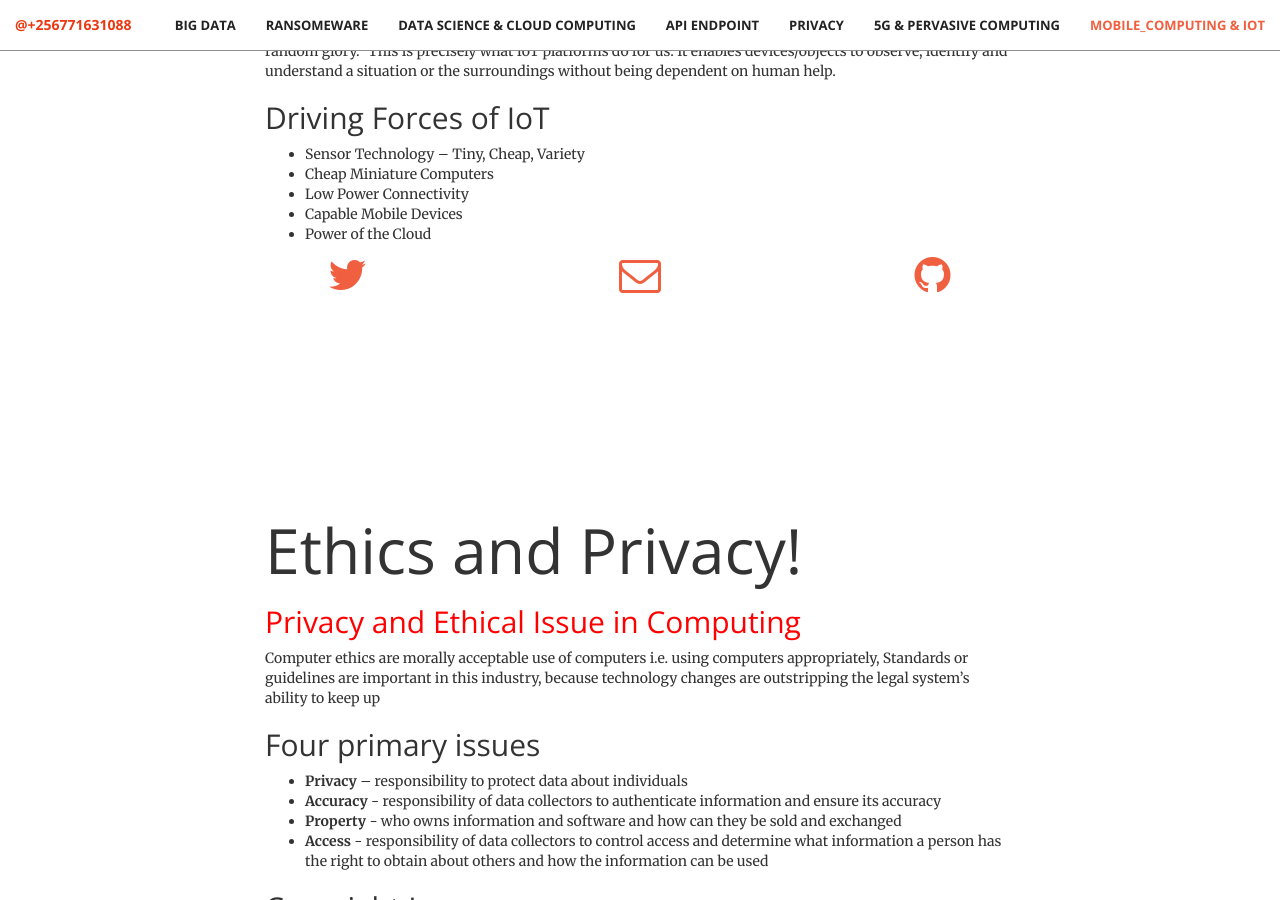
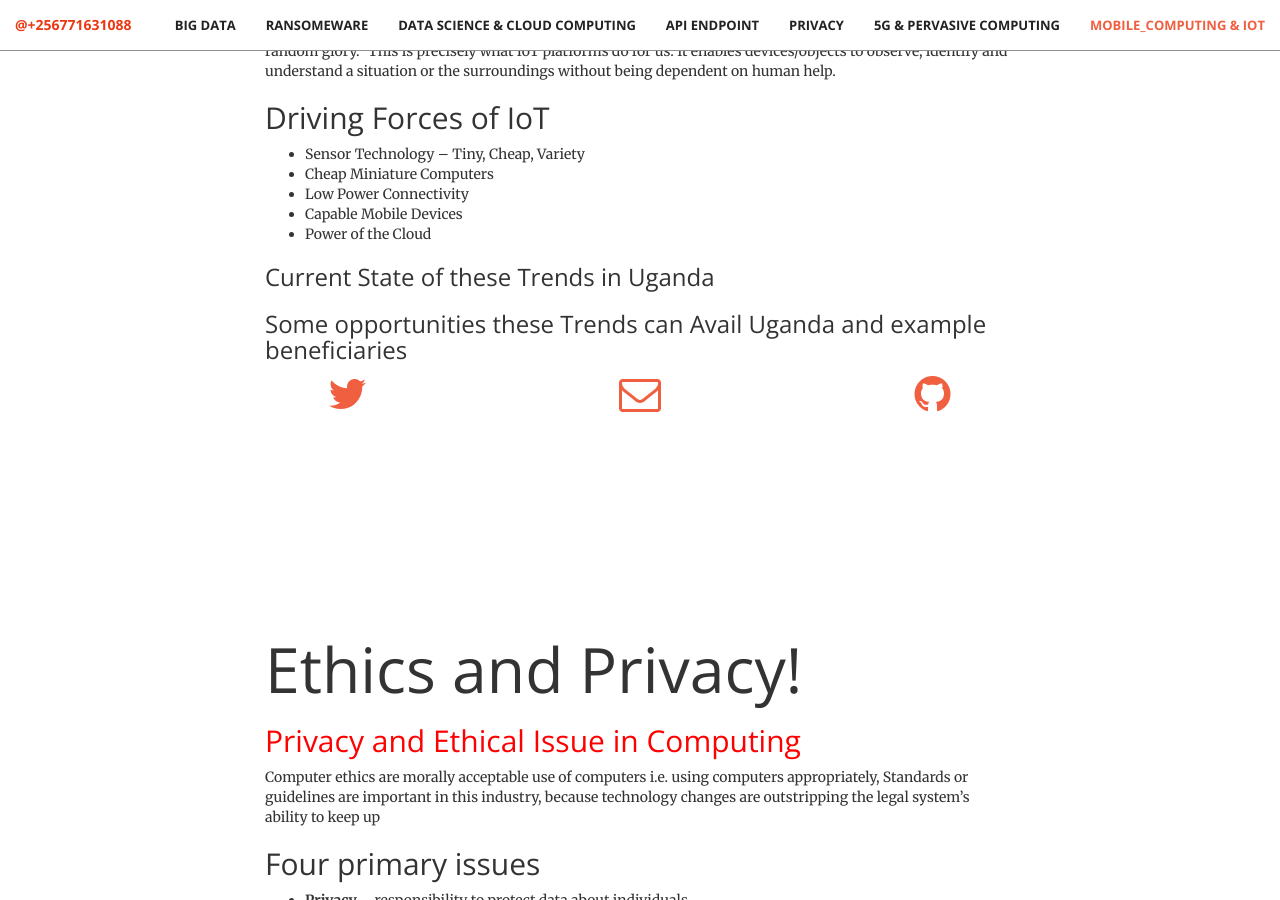
Before and after one commit to deromatic/deromatic.github.io, a Jekyll site: the page built from index.html, in a window 1280 px wide and 900 px high, scrolled down 6742 px. Built offline with Jekyll 4.4.1, drawn with Linux system fonts in a browser that asks for light colours.

Commit message:
Update mobile_computing.html

```diff
--- a/_includes/mobile_computing.html
+++ b/_includes/mobile_computing.html
@@ -49,7 +49,11 @@ We would know when things needed replacing, repairing or recalling, and whether
 <li>Capable Mobile Devices
 <li>Power of the Cloud
 </ul>
-            </div>
+                <h3> Current State of these Trends in Uganda</h3>
+                   <h3> Some opportunities these Trends can Avail Uganda and example beneficiaries</h3>
+
+
+                    </div>
         <div class="col-lg-2 col-lg-offset-2 text-center">
             <a href="https://twitter.com/{{ site.twitter_username }}">
                 <i class="fa fa-twitter fa-3x wow bounceIn" data-wow-delay=".1s"></i>
```
